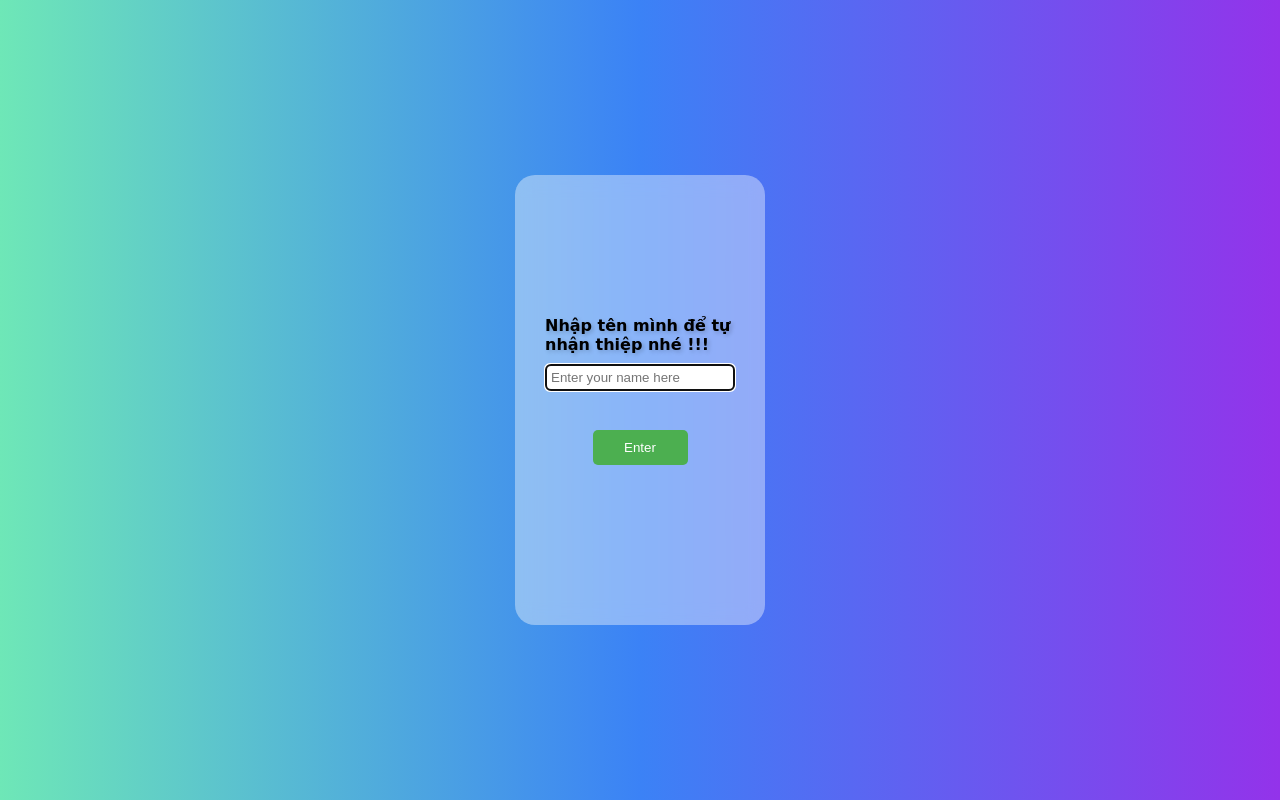
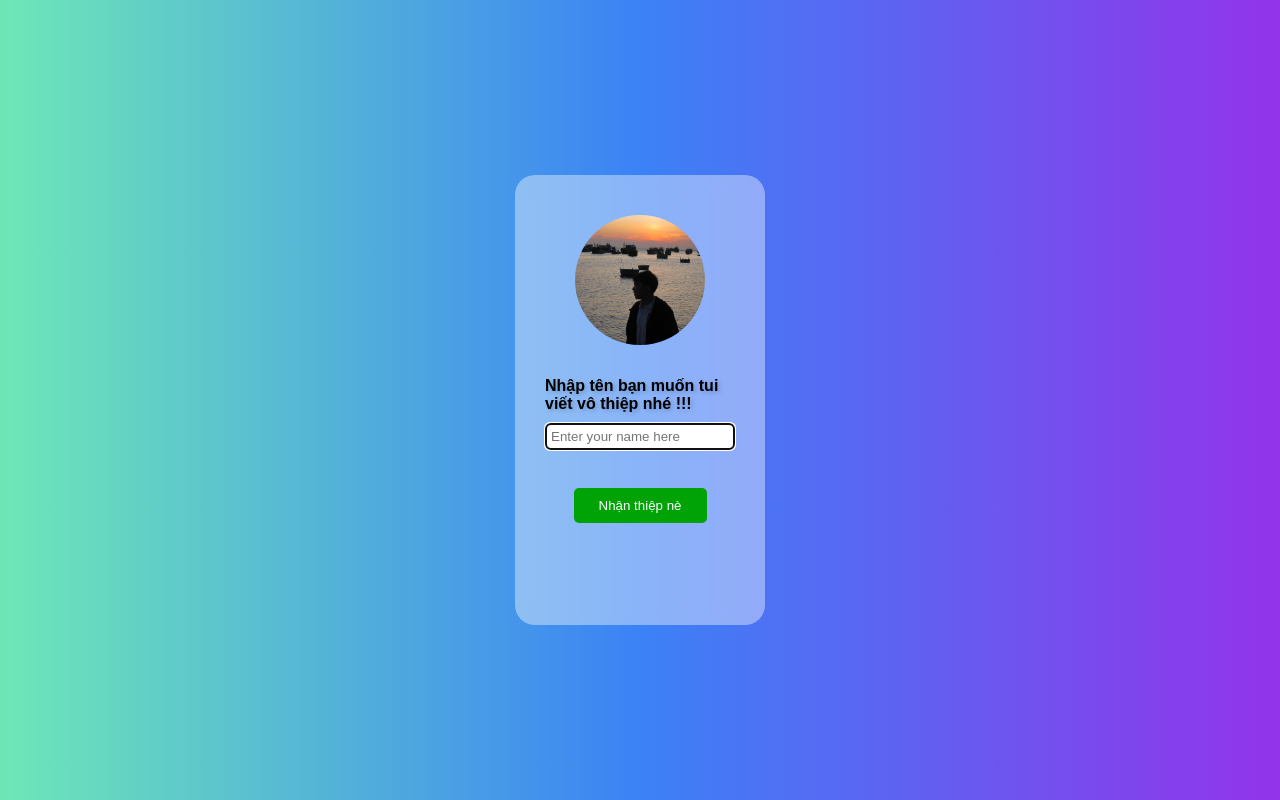
Before and after one commit to lambich/HappyBirthday, a plain HTML site: page index.html in a window 1280 px wide. Drawn offline with Linux system fonts and the light colour scheme.

Commit message:
Add image
add images

```diff
--- a/Css/styles.css
+++ b/Css/styles.css
@@ -65,10 +65,10 @@ body {
     padding: 30px;
     text-shadow: 2px 2px 4px rgba(0, 0, 0, 0.2);
     color: #000;
-    font-family: 'Pacifico', cursive;
   }
 
 .user-input {
+    padding-top: 120px;
     display: flex;  /* Use flexbox to layout children */
     flex-direction: column;
     justify-content: center;  /* Center children horizontally */
@@ -87,11 +87,11 @@ input[type="text"] {
 button {
     padding: 10px 20px;
     cursor: pointer;
-    background-color: #4CAF50;  /* Green, or choose your color */
+    background-color: #00a305;  /* Green, or choose your color */
     color: white;
     border: none;
     border-radius: 5px;  /* Rounded corners for the button */
-    width: 50%;  /* Ensure button width is less than input for balance */
+    width: 70%;  /* Ensure button width is less than input for balance */
 }
 
 .card-inner {
@@ -270,3 +270,10 @@ button {
     top: 10px; /* Adjust position as needed */
     position: absolute;
 }
+.lambich {
+    height: 130px;
+    align-items: center;
+    top: 40px; /* Adjust position as needed */
+    position: absolute;
+    border-radius: 50%;
+}
--- a/index.html
+++ b/index.html
@@ -11,10 +11,11 @@
     <div class="card">
         <div class="card-input">
             <div class="user-input">
-                <h1>Nhập tên mình để tự nhận thiệp nhé !!!</h1>
+                <img src="Img/lambich.jpg" alt="lambich" class="lambich">
+                <h1>Nhập tên bạn muốn tui viết vô thiệp nhé !!!</h1>
                 <input type="text" id="nameInput" placeholder="Enter your name here" autofocus>
                 <br>
-                <button id="enterButton">Enter</button>
+                <button id="enterButton">Nhận thiệp nè</button>
             </div>
         </div>
         <div class="card-inner" style="display: none;">
```
Also changed, not shown: Img/lambich.jpg (added).
